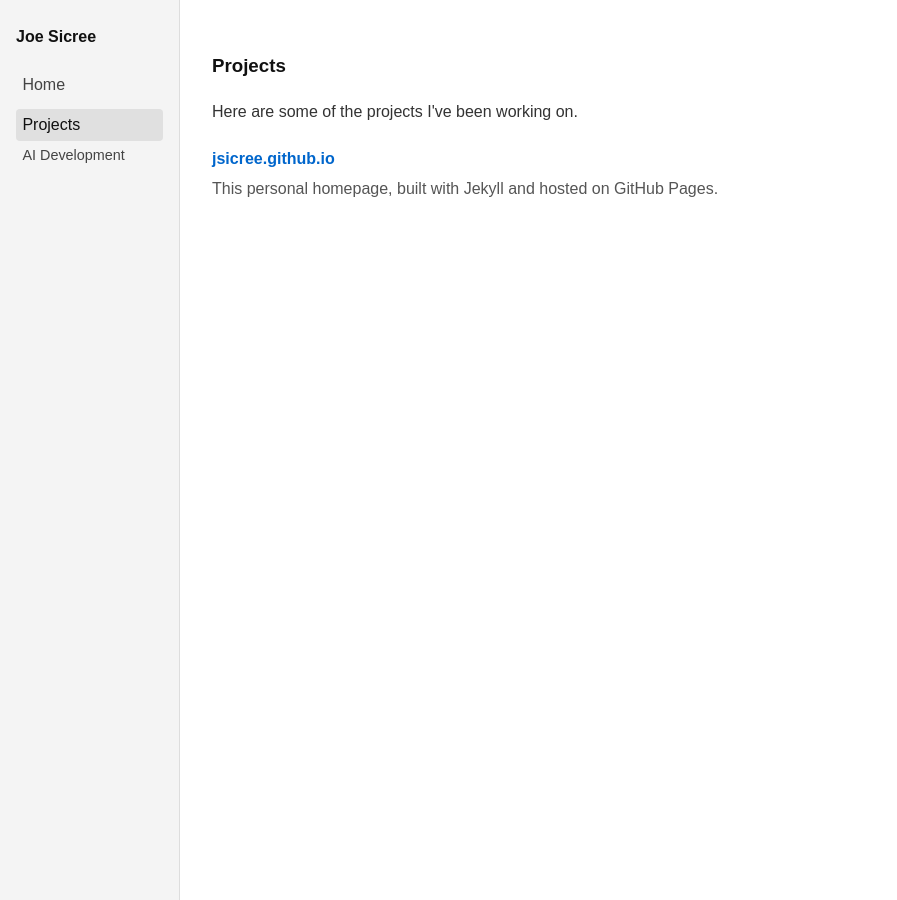
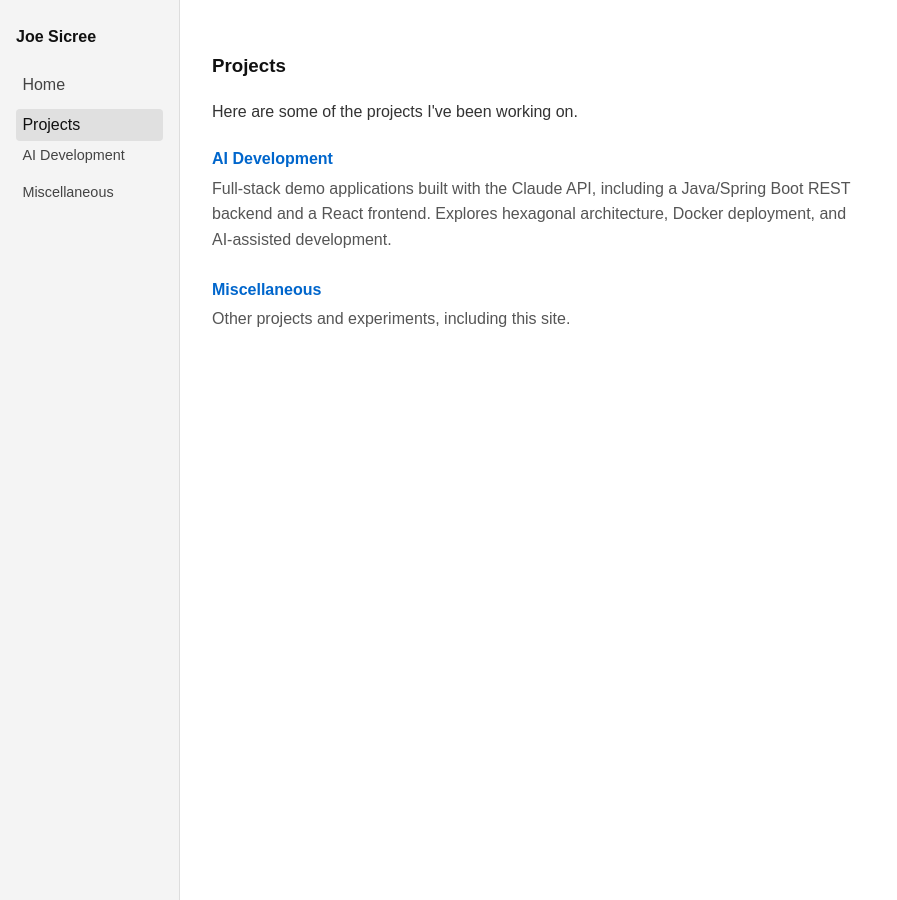
Before and after one commit to jsicree/jsicree.github.io, a Jekyll site: the page built from projects.html, in a window 1280 px wide. Shown: the whole page, without its empty margins (0-897 px from the left). Built offline with Jekyll 4.4.1, drawn with Linux system fonts in a browser that asks for light colours.

Commit message:
Restructure Projects page with AI Development and Miscellaneous subpages
Co-Authored-By: Claude Sonnet 4.6 <noreply@anthropic.com>

```diff
--- a/_layouts/default.html
+++ b/_layouts/default.html
@@ -15,6 +15,7 @@
             <a href="{{ '/projects.html' | relative_url }}"{% if page.url == '/projects.html' %} class="active"{% endif %}>Projects</a>
             <ul class="subnav">
               <li><a href="{{ '/projects/ai-development.html' | relative_url }}"{% if page.url contains 'ai-development' %} class="active"{% endif %}>AI Development</a></li>
+              <li><a href="{{ '/projects/miscellaneous.html' | relative_url }}"{% if page.url contains 'miscellaneous' %} class="active"{% endif %}>Miscellaneous</a></li>
             </ul>
           </li>
         </ul>
--- a/projects.html
+++ b/projects.html
@@ -8,7 +8,15 @@ title: Projects
 
 <ul class="project-list">
   <li>
-    <h4><a href="https://github.com/jsicree/jsicree.github.io">jsicree.github.io</a></h4>
-    <p>This personal homepage, built with Jekyll and hosted on GitHub Pages.</p>
+    <h4><a href="{{ '/projects/ai-development.html' | relative_url }}">AI Development</a></h4>
+    <p>
+      Full-stack demo applications built with the Claude API, including a Java/Spring Boot REST
+      backend and a React frontend. Explores hexagonal architecture, Docker deployment, and
+      AI-assisted development.
+    </p>
+  </li>
+  <li>
+    <h4><a href="{{ '/projects/miscellaneous.html' | relative_url }}">Miscellaneous</a></h4>
+    <p>Other projects and experiments, including this site.</p>
   </li>
 </ul>
```
Also changed, not shown: projects/miscellaneous.html (added, +14 -0 lines).
